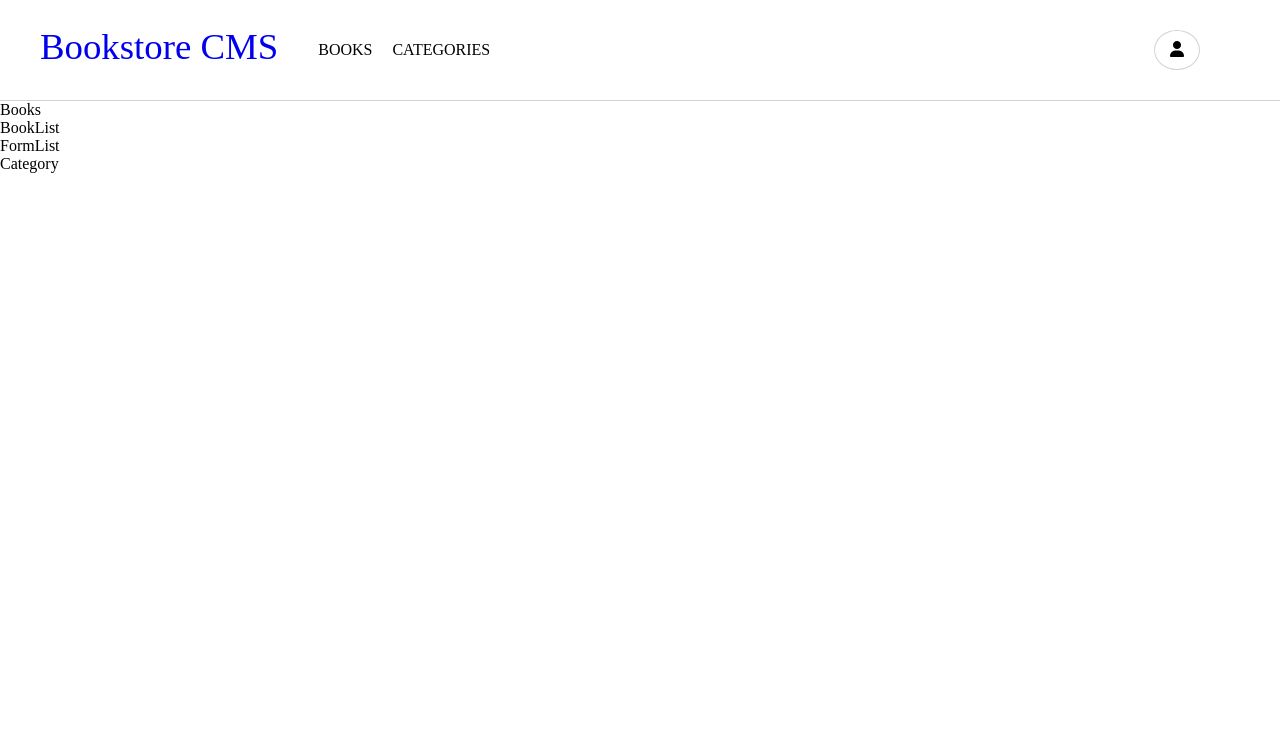
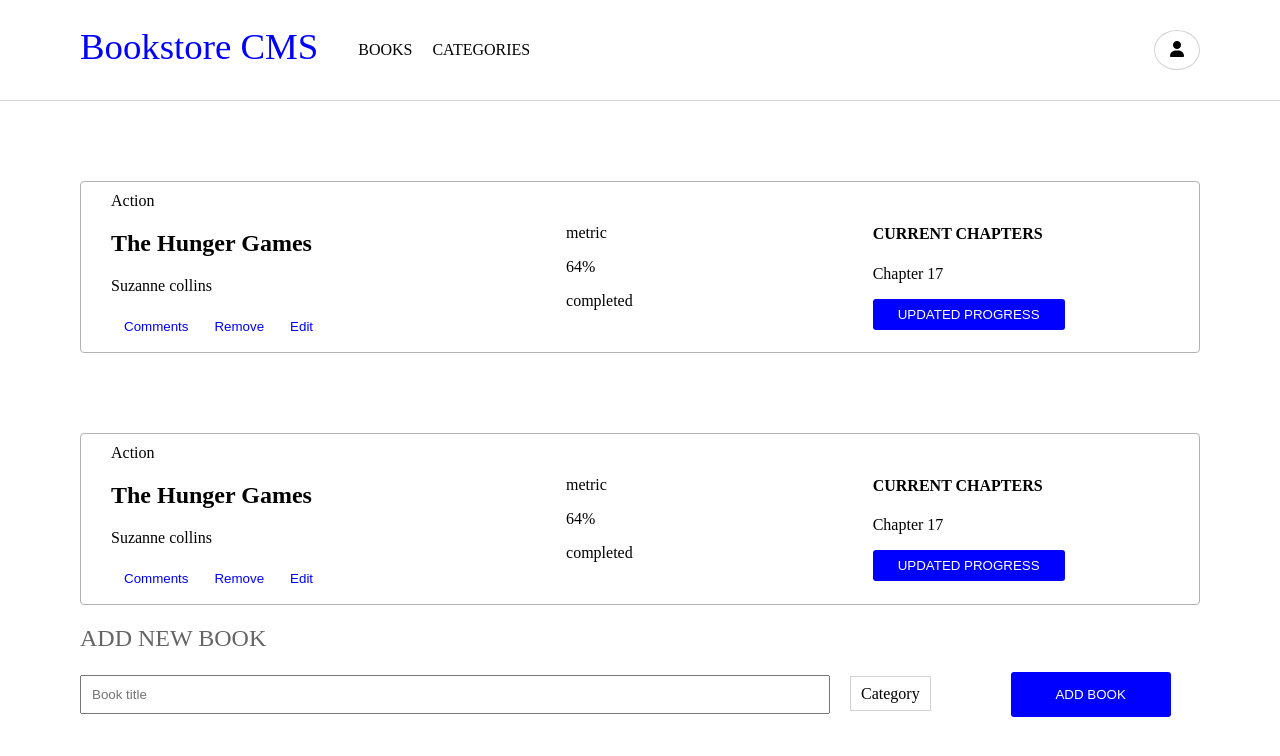
Before and after one commit to sainingo/bookstore, a React (Create React App) app: page / in a window 1280 px wide. Shown: the top 756 px of the page. Built offline with nearby package versions, Linux system fonts and the light colour scheme.

Commit message:
update the components with abit of styling

```diff
--- a/src/App.js
+++ b/src/App.js
@@ -1,19 +1,20 @@
+import { Routes, Route} from 'react-router-dom';
 import './App.css';
 import BookList from './components/BookList';
-import Books from './components/Books';
 import Category from './components/Category';
 import FormList from './components/FormList';
 import Header from './components/Header';
 
 function App() {
   return (
-    <div className="App">
+    <>
       <Header />
-      <Books />
-      <BookList />
+      <Routes>
+      <Route path='/' element={<BookList />} />
+      <Route path='/category' element={<Category />} />
+      </Routes>
       <FormList />
-      <Category />
-    </div>
+      </>
   );
 }
 
--- a/src/assets/Form.css
+++ b/src/assets/Form.css
@@ -0,0 +1,33 @@
+.add-form {
+  margin: 10px 10px 100px 60px;
+}
+
+form > input {
+    width: 60%;
+    margin-right: 20px;
+    margin-left: 20px;
+    padding: 10px;
+}
+
+.add-form > h2 {
+    margin-left: 20px;
+    opacity: 0.6;
+    font-weight: 300;
+}
+
+.panel-bg{
+    border: 1px solid lightgray;
+    padding: 8px 10px;
+    margin-right: 80px;
+    width: 20rem;
+}
+
+.add-book-btn {
+    color: #fff;
+    background-color: blue;
+    padding: 15px 18px;
+    width: 10rem;
+    border: none;
+    border-radius: 3px;
+    cursor: pointer;
+}
--- a/src/assets/book.css
+++ b/src/assets/book.css
@@ -0,0 +1,33 @@
+.book-container {
+    border-radius: 4px;
+    border: 1px solid rgb(179, 177, 177);
+    margin: 80px 80px 20px 80px;
+    padding: 10px 20px;
+    display: flex;
+    gap: 15rem;
+    align-items: center;
+}
+
+.book-row1 {
+    margin-left: 10px;
+}
+
+.book-row1 > button {
+    color: blue;
+    background-color: #fff;
+    padding: 8px;
+    border: none;
+    border-radius: 3px;
+    cursor: pointer;
+    margin: 0 5px;
+}
+
+.update-progress {
+    color: #fff;
+    background-color: blue;
+    padding: 8px 18px;
+    width: 12rem;
+    border: none;
+    border-radius: 3px;
+    cursor: pointer;
+}
--- a/src/assets/header.css
+++ b/src/assets/header.css
@@ -7,9 +7,15 @@ header {
     gap: 20px;
 }
 
+.logo {
+    font-size: 2.3rem;
+    margin-left: 40px;
+    color: blue;
+}
+
 a {
     text-decoration: none;
-    font-size: 2.3rem;
+    color: #000;
 }
 
 .header-ul {
@@ -23,7 +29,7 @@ ul {
     gap: 20px;
 }
 
-span {
+.header-span {
     border-radius: 50%;
     border: 1px solid lightgray;
     padding: 10px 15px;
--- a/src/components/BookList.js
+++ b/src/components/BookList.js
@@ -1,8 +1,12 @@
 import React from 'react'
+import Books from './Books'
 
 const BookList = () => {
   return (
-    <div>BookList</div>
+    <>
+    <Books />
+    <Books />
+    </>
   )
 }
 
--- a/src/components/Books.js
+++ b/src/components/Books.js
@@ -1,8 +1,30 @@
 import React from 'react'
 
+import '../assets/book.css'
 const Books = () => {
   return (
-    <div>Books</div>
+    <div className='book-container'>
+      <div className='book-row1'>
+        <span>Action</span>
+        <h2>The Hunger Games</h2>
+        <p>Suzanne collins</p>
+        <button>Comments</button>
+        <button>Remove</button>
+        <button>Edit</button>
+      </div>
+
+      <div>
+        <span>metric</span>
+        <p>64%</p>
+        <span>completed</span>
+      </div>
+
+      <div>
+        <h4>CURRENT CHAPTERS</h4>
+        <p>Chapter 17</p>
+        <button className='update-progress'>UPDATED PROGRESS</button>
+      </div>
+    </div>
   )
 }
 
--- a/src/components/Category.js
+++ b/src/components/Category.js
@@ -2,7 +2,9 @@ import React from 'react'
 
 const Category = () => {
   return (
-    <div>Category</div>
+    <div>
+      <button>Check Status</button>
+    </div>
   )
 }
 
--- a/src/components/FormList.js
+++ b/src/components/FormList.js
@@ -1,8 +1,17 @@
 import React from 'react'
+
+import '../assets/Form.css'
 
 const FormList = () => {
   return (
-    <div>FormList</div>
+    <div className='add-form'>
+      <h2>ADD NEW BOOK</h2>
+      <form>
+        <input type='text' placeholder="Book title" />
+        <span className='panel-bg'>Category</span>
+        <button className='add-book-btn'>ADD BOOK</button>
+      </form>
+    </div>
   )
 }
 
--- a/src/components/Header.js
+++ b/src/components/Header.js
@@ -1,4 +1,5 @@
 import React from 'react'
+import { Link } from 'react-router-dom';
 
 import '../assets/header.css';
 
@@ -7,13 +8,13 @@ const Header = () => {
   return (
     <header>
      <div className='header-ul'>
-         <a href='#'>Bookstore CMS</a>
+         <a className='logo' href='/'>Bookstore CMS</a>
         <ul>
-            <li>BOOKS</li>
-            <li>CATEGORIES</li>
+            <li><Link to='/'>BOOKS</Link></li>
+            <li><Link to='/category'>CATEGORIES</Link></li>
         </ul>
         </div>
-        <span><i class="fa-solid fa-user"></i></span>
+        <span className='header-span'><i class="fa-solid fa-user"></i></span>
     </header>
   )
 }
--- a/src/index.js
+++ b/src/index.js
@@ -1,12 +1,15 @@
 import React from 'react';
 import ReactDOM from 'react-dom/client';
+import { BrowserRouter } from 'react-router-dom';
 import App from './App';
 import reportWebVitals from './reportWebVitals';
 
 const root = ReactDOM.createRoot(document.getElementById('root'));
 root.render(
   <React.StrictMode>
+    <BrowserRouter>
     <App />
+    </BrowserRouter>
   </React.StrictMode>
 );
 
```
